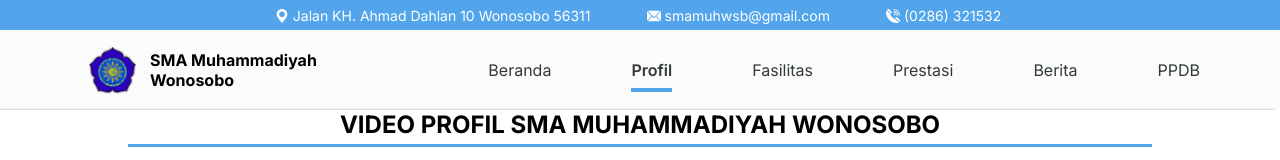
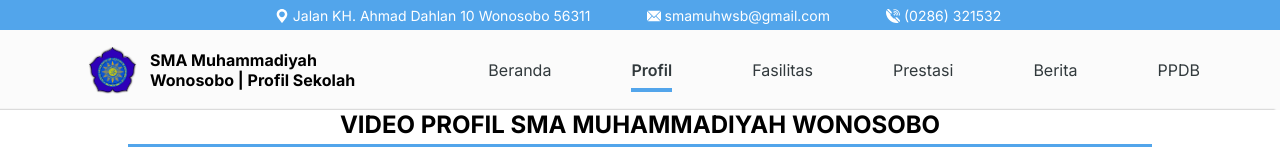
Before and after one commit to rfqabdillah/sma_2, a plain HTML site: page profile.html in a window 1280 px wide. Shown: the top 160 px of the page. Drawn offline with Linux system fonts and the light colour scheme; grey boxes are pictures that could not be loaded.

Commit message:
Update profile.html

```diff
--- a/profile.html
+++ b/profile.html
@@ -4,7 +4,7 @@
     <meta charset="UTF-8">
     <meta http-equiv="X-UA-Compatible" content="IE=edge">
     <meta name="viewport" content="width=device-width, initial-scale=1.0">
-    <title>Struktur Sekolah</title>
+    <title>SMA Muhammadiyah Wonosobo</title>
     <link rel="stylesheet" href="css/menu.css">
     <link rel="stylesheet" href="css/struk_d.css">
     <link rel="stylesheet" href="css/struk_m.css">
@@ -23,7 +23,7 @@
             <div class="img_logo">
                 <img src="aset/logo.png" alt="">
             </div>
-            <h4 class="nama_s">SMA Muhammadiyah<br>Wonosobo</h4>
+            <h4 class="nama_s">SMA Muhammadiyah<br>Wonosobo | Profil Sekolah</h4>
         </div>
         <ul>
             <li><a href="index.html">Beranda</a></li>
```
